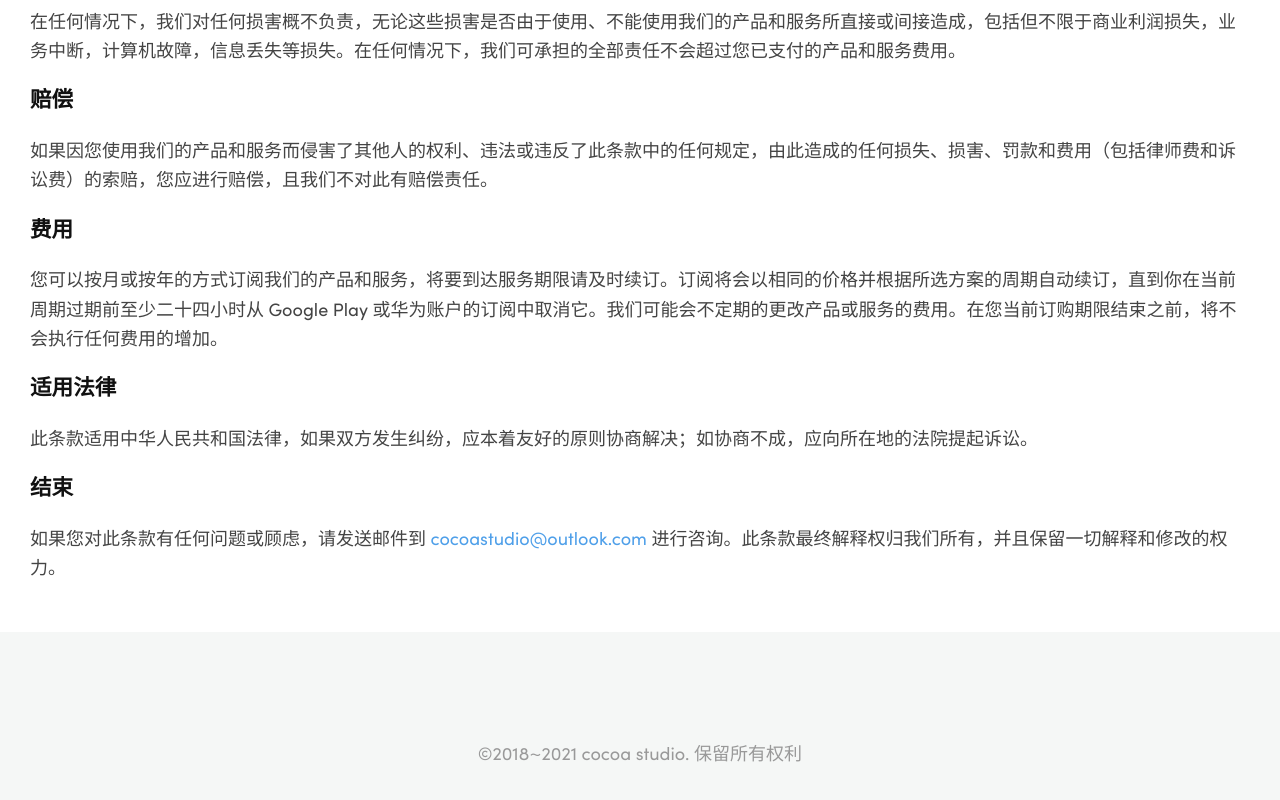
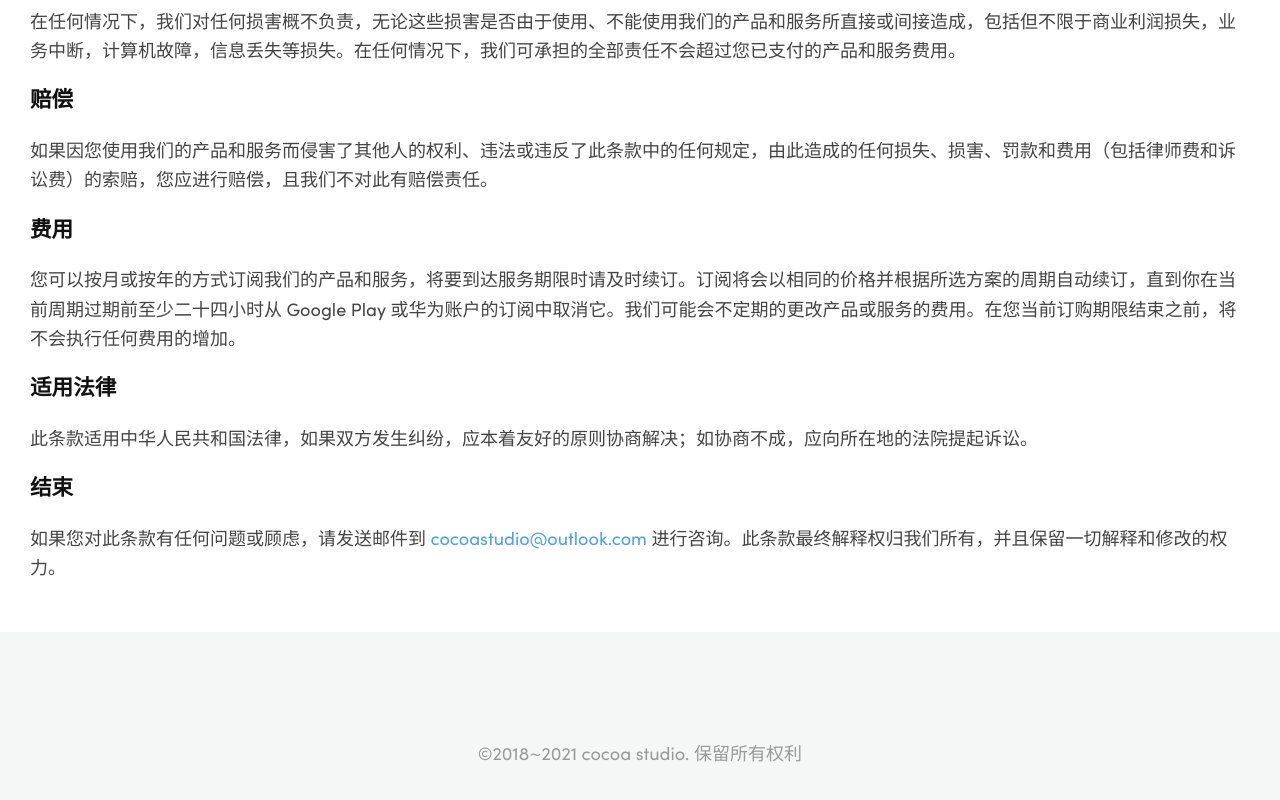
Before and after one commit to NicholasCanton/OneJotter, a plain HTML site: page terms_of_use_chinese.html in a window 1280 px wide. Shown: the part 1604-2404 px from the top of the page. Drawn offline with Linux system fonts and the light colour scheme.

Commit message:
Update terms_of_use_chinese.html

```diff
--- a/terms_of_use_chinese.html
+++ b/terms_of_use_chinese.html
@@ -91,7 +91,7 @@
 
 
             <h5>费用</h5>
-                <p>您可以按月或按年的方式订阅我们的产品和服务，将要到达服务期限请及时续订。订阅将会以相同的价格并根据所选方案的周期自动续订，直到你在当前周期过期前至少二十四小时从 Google Play 或华为账户的订阅中取消它。我们可能会不定期的更改产品或服务的费用。在您当前订购期限结束之前，将不会执行任何费用的增加。</p>
+                <p>您可以按月或按年的方式订阅我们的产品和服务，将要到达服务期限时请及时续订。订阅将会以相同的价格并根据所选方案的周期自动续订，直到你在当前周期过期前至少二十四小时从 Google Play 或华为账户的订阅中取消它。我们可能会不定期的更改产品或服务的费用。在您当前订购期限结束之前，将不会执行任何费用的增加。</p>
 
             <h5>适用法律</h5>
 
```
